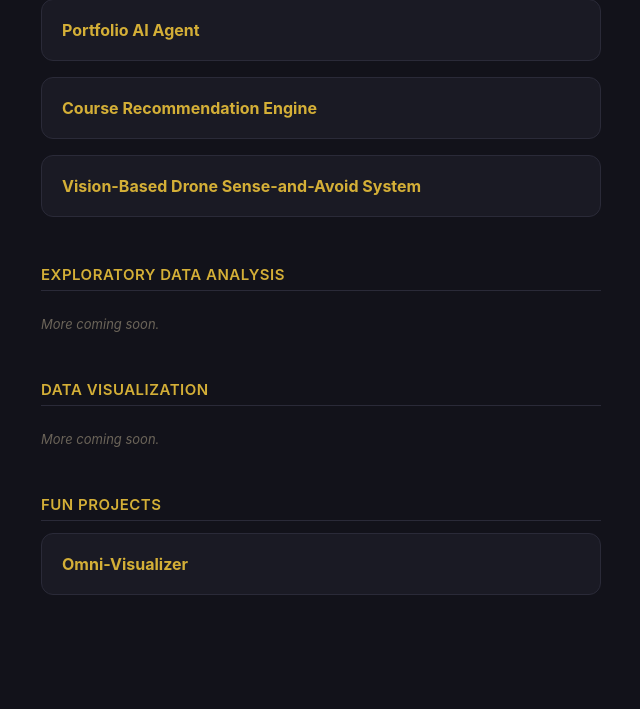
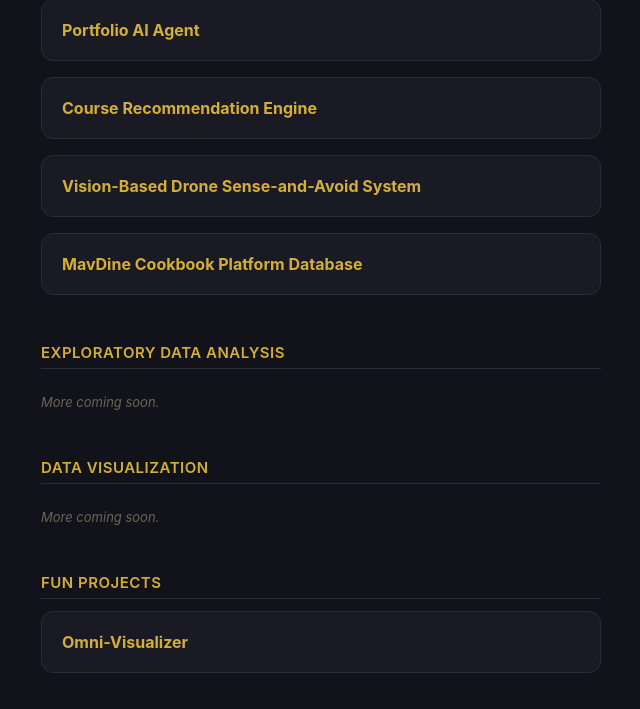
Before and after one commit to alimounim/portfolio-agent, a Flask app: page /projects in a window 1280 px wide. Shown: the part 202-911 px from the top of the page, without its empty margins (319-959 px from the left). Before the commit the page ends 797 px from the top, so only its background shows below. Run offline with Flask 3, Linux system fonts and the light colour scheme.

Commit message:
Add MavDine Cookbook Platform Database project

```diff
--- a/templates/projects.html
+++ b/templates/projects.html
@@ -89,6 +89,11 @@
     <p>A real-time computer vision perception pipeline for UAVs/UAM to detect aerial obstacles and enable autonomous collision avoidance using deep learning. Built with PyTorch and OpenCV, applying convolutional neural network architectures for object detection under edge-device compute constraints.</p>
 </div>
 
+<div class="project-card">
+    <h3>MavDine Cookbook Platform Database</h3>
+    <p>A relational database for a digital cookbook platform, designed end to end from a business owner's requirements: EER modeling, relational mapping, functional dependencies, and BCNF normalization. Built in Oracle with 12 tables, PK/FK/UNIQUE/CHECK constraints, PL/SQL triggers, and seven analytical SQL queries using CTEs, window functions, outer joins, and relational division. Includes a Flask + python-oracledb web interface, built with Claude, for browsing and editing data over an encrypted TCPS connection.</p>
+</div>
+
 <div class="section-title">Exploratory Data Analysis</div>
 <p class="empty-note">More coming soon.</p>
 
```
Also changed, not shown: about_ali.py (+1 -0 lines).
